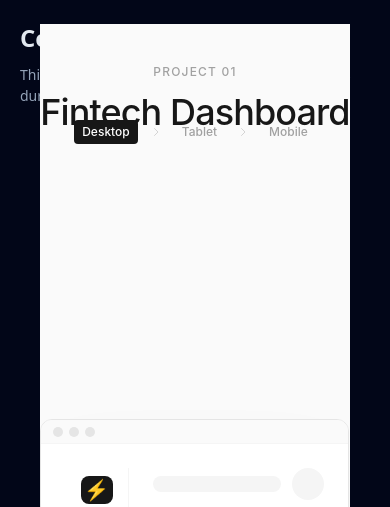
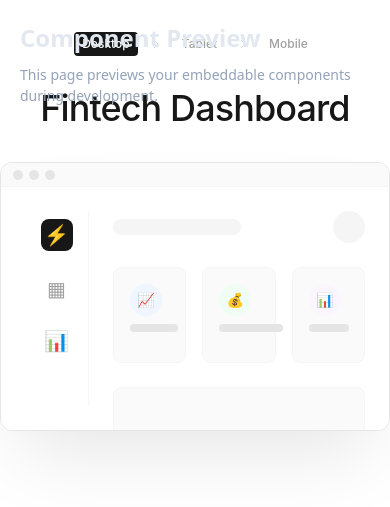
Before and after one commit to jasonlord/iamjlord.com, a website built with Vite: page index.html in a window 390 px wide. Shown: the top 507 px of the page. Built offline with nearby package versions, Linux system fonts and the light colour scheme.

Commit message:
working on responsiveness

```diff
--- a/index.html
+++ b/index.html
@@ -3,10 +3,10 @@
   <head>
     <meta charset="UTF-8" />
     <meta name="viewport" content="width=device-width, initial-scale=1.0" />
-    <title>Component Prdfdfeview - Test Tailwind</title>
+    <title>Component Preview - Test Tailwind</title>
   </head>
-  <body class="min-h-screen bg-slate-950 flex items-center justify-center p-6">
-    <div style="position: absolute; top: 20px; left: 20px">
+  <body class="min-h-screen bg-emerald-500">
+    <div style="position: fixed; top: 20px; left: 20px; z-index: 9999">
       <h2
         style="
           color: #e2e8f0;
--- a/src/components/fintech-dashboard/fintech-dashboard.html
+++ b/src/components/fintech-dashboard/fintech-dashboard.html
@@ -1,11 +1,11 @@
 <section class="relative h-[350vh] border-b border-neutral-200">
   <!-- Sticky Container -->
   <div
-    class="sticky top-0 h-screen w-full flex flex-col justify-center items-center overflow-hidden bg-neutral-50"
+    class="sticky top-0 h-screen w-full flex flex-col items-center overflow-hidden bg-white pt-20 md:pt-32 lg:pt-40"
   >
     <!-- Header Text (Static) -->
-    <div class="absolute top-24 md:top-32 w-full px-6 text-center z-20">
-      <div class="flex justify-center items-center gap-3">
+    <div class="absolute top-8 w-full px-6 text-center z-20">
+      <div class="flex justify-center items-center gap-3 mb-8">
         <span
           id="label-desktop"
           class="text-xs font-medium px-2 py-1 rounded bg-neutral-900 text-white transition-all duration-300"
@@ -48,20 +48,16 @@
           >Mobile</span
         >
       </div>
+      <h2
+        class="text-4xl md:text-5xl font-medium tracking-tight text-neutral-900 mt-4"
+      >
+        Fintech Dashboard
+      </h2>
     </div>
-    <span
-      class="text-xs font-medium text-neutral-400 uppercase tracking-widest mb-3 block"
-      >Project 01</span
-    >
-    <h2
-      class="text-4xl md:text-5xl font-medium tracking-tight text-neutral-900 mb-4"
-    >
-      Fintech Dashboard
-    </h2>
 
     <!-- 3D Stage -->
     <div
-      class="w-full max-w-6xl px-6 flex items-center justify-center mt-20 md:mt-0 relative h-[600px]"
+      class="w-full max-w-full sm:max-w-2xl md:max-w-4xl lg:max-w-6xl px-6 flex items-center justify-center mt-4 relative h-[400px] md:h-[500px] lg:h-[600px]"
       style="perspective: 1200px"
     >
       <!-- Desktop Wrapper -->
```
